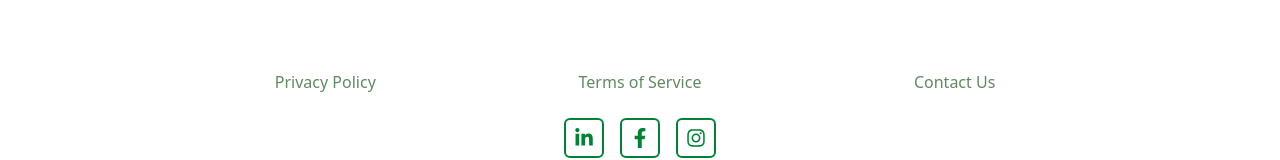
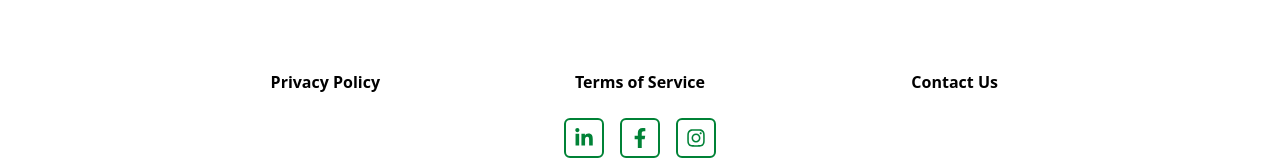
Before and after one commit to ironhulk5226/AgroPro, a React (Vite) app: page / in a window 1280 px wide. Shown: the part 965-1125 px from the top of the page. Built offline with nearby package versions, Linux system fonts and the light colour scheme.

Commit message:
font bold footer

```diff
--- a/src/components/Footer.jsx
+++ b/src/components/Footer.jsx
@@ -9,19 +9,19 @@ const Footer = () => {
           <div className="flex flex-col gap-6 px-5 py-10 text-center">
             <div className="flex flex-wrap items-center justify-center gap-6 sm:flex-row sm:justify-around">
               <a
-                className="text-[#618961] text-base font-normal leading-normal min-w-40 hover:text-green-700"
+                className="black text-base font-bold leading-normal min-w-40 hover:text-green-700"
                 href="#"
               >
                 Privacy Policy
               </a>
               <a
-                className="text-[#618961] text-base font-normal leading-normal min-w-40 hover:text-green-700"
+                className="black text-base font-bold leading-normal min-w-40 hover:text-green-700"
                 href="#"
               >
                 Terms of Service
               </a>
               <a
-                className="text-[#618961] text-base font-normal leading-normal min-w-40 hover:text-green-700"
+                className="black text-base font-bold leading-normal min-w-40 hover:text-green-700"
                 href="#"
               >
                 Contact Us
```
